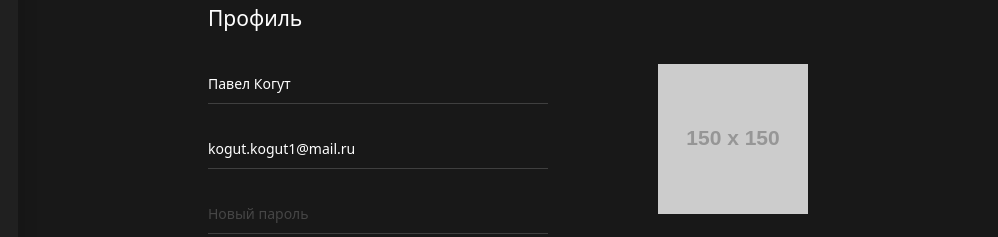
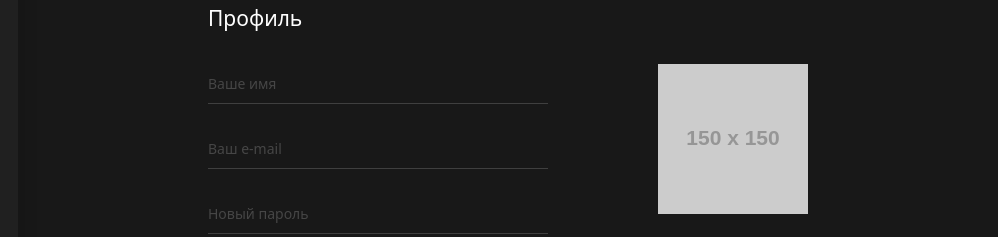
Before and after one commit to Kogut-Pavel/personal_blog, a website: page src/cabinet.html in a window 1280 px wide. Shown: the part 232-469 px from the top of the page, 282-1280 px from the left. Drawn offline with nearby package versions, Linux system fonts and the light colour scheme; files that its build step writes are made by us from their sources; placeholder pictures from the web are drawn by us; files whose address does not match are found by name.

Commit message:
Add files via upload

```diff
--- a/src/cabinet.html
+++ b/src/cabinet.html
@@ -8,11 +8,11 @@ title: Cabinet
     <div class="cabinet">
         <div class="cabinet__form">
             <div class="form__group form__group--mb">
-                <input type="text" class="form__control" placeholder="Ваше имя" value="Павел Когут">
+                <input type="text" class="form__control" placeholder="Ваше имя" value="">
                 <span class="form__line"></span>
             </div>
             <div class="form__group form__group--mb">
-                <input type="email" class="form__control" placeholder="Ваш e-mail" value="kogut.kogut1@mail.ru">
+                <input type="email" class="form__control" placeholder="Ваш e-mail" value="">
                 <span class="form__line"></span>
             </div>
             <div class="form__group form__group--mb">
```
